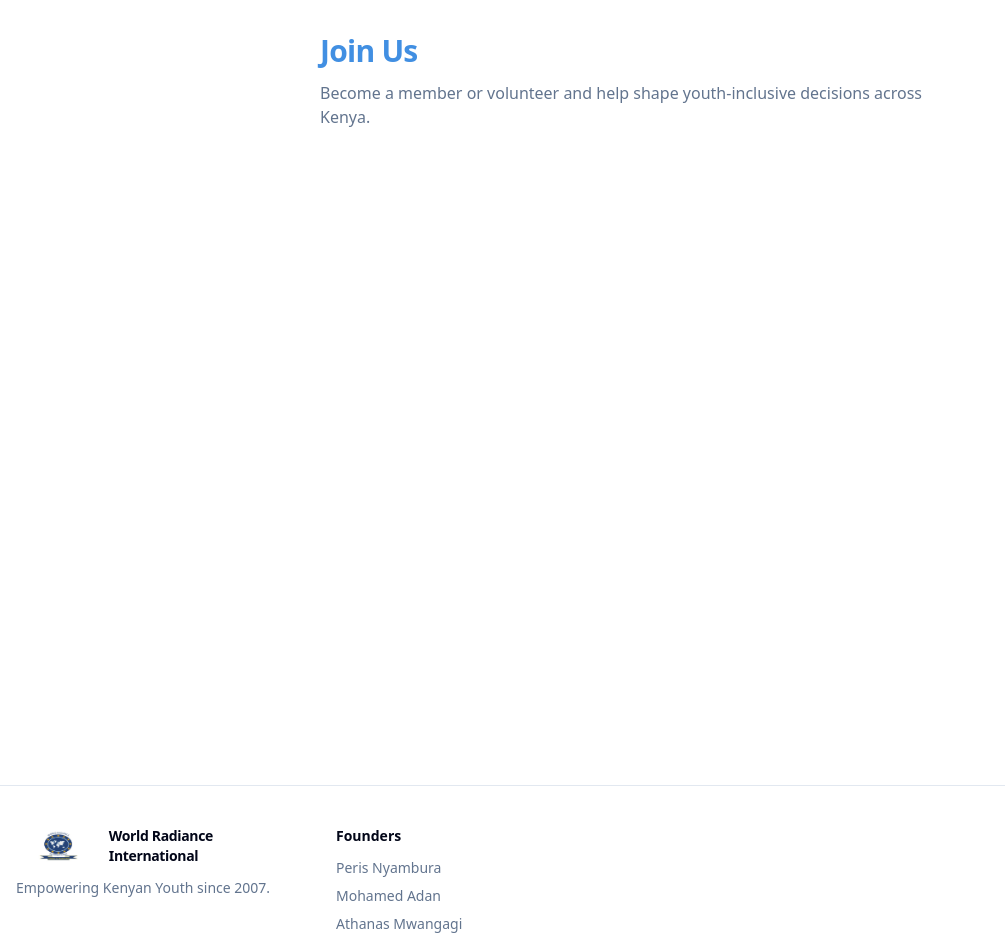
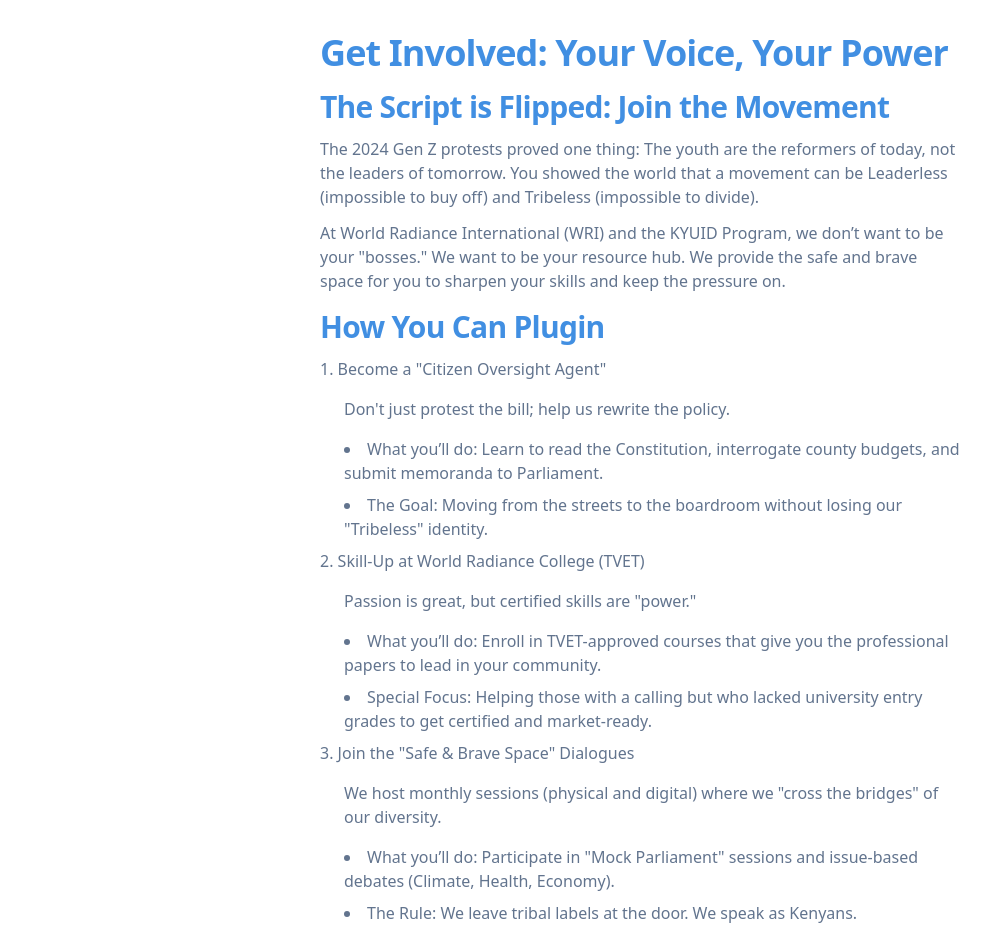
Before and after one commit to codesmithsafrica/kyuid, a Next.js app: page /join in a window 1280 px wide. Shown: the part 80-1017 px from the top of the page, without its empty margins (0-1005 px from the left). Built offline with nearby package versions, Linux system fonts and the light colour scheme.

Commit message:
added program content

```diff
--- a/src/app/contact/page.tsx
+++ b/src/app/contact/page.tsx
@@ -16,38 +16,7 @@ export default function ContactPage() {
         Have a question or partnership idea? Send us a message.
       </p>
 
-      <Card className="mt-8">
-        <CardHeader>
-          <CardTitle className="text-base">Send a Message</CardTitle>
-        </CardHeader>
-        <CardContent>
-          {sent ? (
-            <div className="text-sm">Thanks for reaching out! We'll get back to you soon.</div>
-          ) : (
-            <form
-              className="grid gap-4"
-              onSubmit={(e) => {
-                e.preventDefault();
-                setSent(true);
-              }}
-            >
-              <div className="grid gap-2">
-                <label className="text-sm">Name</label>
-                <Input required placeholder="Jane Doe" />
-              </div>
-              <div className="grid gap-2">
-                <label className="text-sm">Email</label>
-                <Input required type="email" placeholder="jane@example.com" />
-              </div>
-              <div className="grid gap-2">
-                <label className="text-sm">Message</label>
-                <Textarea required rows={5} placeholder="How can we help?" />
-              </div>
-              <Button type="submit" className="mt-2">Send</Button>
-            </form>
-          )}
-        </CardContent>
-      </Card>
+
     </div>
   );
 }
--- a/src/app/join/page.tsx
+++ b/src/app/join/page.tsx
@@ -11,14 +11,75 @@ export default function JoinPage() {
 
   return (
     <div className="container mx-auto max-w-2xl px-4 py-12">
-      <h1  style={{
-         color: "#418FE2"
-      }} className="text-3xl font-semibold tracking-tight">Join Us</h1>
+      <h1 style={{
+        color: "#418FE2",
+        fontWeight: "bold"
+      }} className="text-4xl mb-4 font-semibold tracking-tight">Get Involved: Your Voice, Your Power</h1>
+      <h1 style={{
+        color: "#418FE2"
+      }} className="text-3xl font-semibold tracking-tight">The Script is Flipped: Join the Movement</h1>
       <p className="mt-3 text-muted-foreground">
-        Become a member or volunteer and help shape youth-inclusive decisions across Kenya.
+        The 2024 Gen Z protests proved one thing: The youth are the reformers of today, not the
+        leaders of tomorrow. You showed the world that a movement can be Leaderless
+        (impossible to buy off) and Tribeless (impossible to divide).
       </p>
+      <p className="mt-3 text-muted-foreground">
+        At World Radiance International (WRI) and the KYUID Program, we don’t want to be your
+        "bosses." We want to be your resource hub. We provide the safe and brave space for you
+        to sharpen your skills and keep the pressure on.
+      </p>
+      <h1 style={{
+        color: "#418FE2"
+      }} className="text-3xl mt-4 font-semibold tracking-tight">How You Can Plugin</h1>
 
-      {/* <Card className="mt-8">
+      <ol className="list-inside mt-3 text-muted-foreground list-decimal">
+        <li className="mb-2">Become a "Citizen Oversight Agent"</li>
+        <p className="mt-4 mb-4 ml-6 text-muted-foreground">
+        Don't just protest the bill; help us rewrite the policy.
+        </p>
+
+        <ul className="list-inside text-muted-foreground ml-6 list-disc">
+          <li className="mb-2">What you’ll do: Learn to read the Constitution, interrogate county budgets, and
+            submit memoranda to Parliament.</li>
+          <li className="mb-2">The Goal: Moving from the streets to the boardroom without losing our "Tribeless"
+            identity.</li>
+
+        </ul>
+
+        <li className="mb-2">Skill-Up at World Radiance College (TVET)</li>
+                <p className="mt-4 mb-4 ml-6 text-muted-foreground">
+       Passion is great, but certified skills are "power."
+        </p>
+
+        <ul className="list-inside text-muted-foreground ml-6 list-disc">
+          <li className="mb-2">What you’ll do: Enroll in TVET-approved courses that give you the professional
+papers to lead in your community.</li>
+          <li className="mb-2">Special Focus: Helping those with a calling but who lacked university entry grades
+to get certified and market-ready.</li>
+
+        </ul>
+
+        <li className="mb-2">Join the "Safe & Brave Space" Dialogues</li>
+                        <p className="mt-4 mb-4 ml-6 text-muted-foreground">
+       We host monthly sessions (physical and digital) where we "cross the bridges" of our
+diversity.
+        </p>
+
+        <ul className="list-inside text-muted-foreground ml-6 list-disc">
+          <li className="mb-2">What you’ll do: Participate in "Mock Parliament" sessions and issue-based debates
+(Climate, Health, Economy).</li>
+          <li className="mb-2">The Rule: We leave tribal labels at the door. We speak as Kenyans.</li>
+
+        </ul>
+
+        <li className="mb-2">Volunteer in Community Outreach</li>
+        <p className="mt-4 mb-4 text-muted-foreground">
+          At World Radiance International (WRI) and the KYUID Program, we don’t want to be your
+          "bosses." We want to be your resource hub. We provide the safe and brave space for you
+          to sharpen your skills and keep the pressure on.
+        </p>
+      </ol>
+      <Card className="mt-8">
         <CardHeader>
           <CardTitle className="text-base">Membership Form</CardTitle>
         </CardHeader>
@@ -53,7 +114,7 @@ export default function JoinPage() {
             </form>
           )}
         </CardContent>
-      </Card> */}
+      </Card>
     </div>
   );
 }
```
